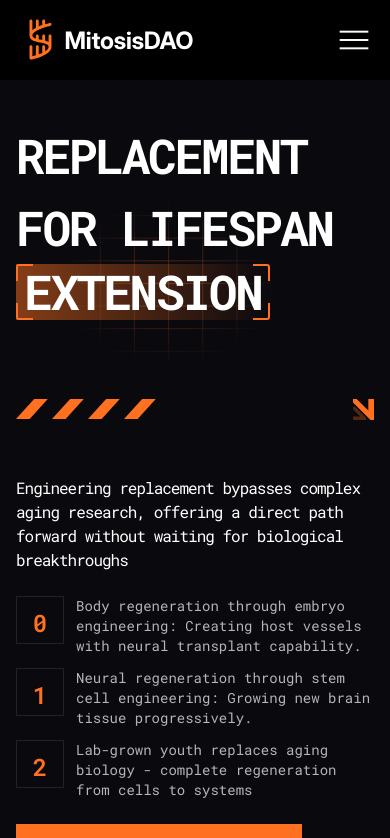
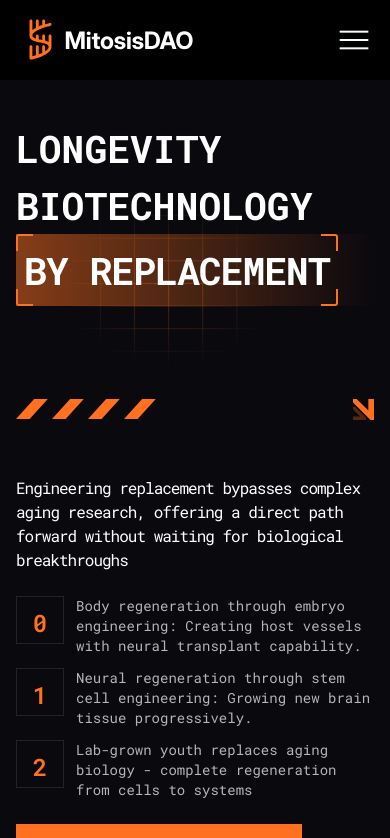
Before and after one commit to DucTinNguyen/DAO, a Next.js app: page /science in a window 390 px wide. Shown: the top 838 px of the page. Built offline with nearby package versions, Linux system fonts and the light colour scheme.

Commit message:
fix: update banner

```diff
--- a/src/components/replacement/index.tsx
+++ b/src/components/replacement/index.tsx
@@ -18,26 +18,16 @@ const Replacement = () => {
               <div className='relative w-full lg:w-[508px] h-full'>
                   <Image src={lifeSpan} className='w-full h-full' fill alt='' />
                   <div className='flex flex-col justify-between h-[300px] lg:h-full'>
-                      <div className='relative hidden lg:block'>
-                          <h3 className='text-white text-[48px] font-bold uppercase'>Longevity biotechnology</h3>
-                          <h3 className='text-white text-[48px] font-bold uppercase tracking-[-0.96px] bg-life_span leading-[56px]'>
-                              <p className='relative w-fit lg:p-2 h-full'>
+                      <div className='relative'>
+                          <h3 className='text-white text-[38px] lg:text-[48px] font-bold uppercase'>Longevity biotechnology</h3>
+                          <h3 className='text-white text-[38px] lg:text-[48px] font-bold uppercase tracking-[-0.96px] bg-life_span leading-[56px]'>
+                              <p className='relative w-fit p-2 h-full'>
                                   by replacement
                                   <Image src={vt1} alt='' className='absolute top-0 left-0' />
                                   <Image src={vt4} alt='' className='absolute top-0 right-0' />
                                   <Image src={vt2} alt='' className='absolute bottom-0 right-0' />
                                   <Image src={vt3} alt='' className='absolute bottom-0 left-0' />
                               </p>
-                          </h3>
-                      </div>
-                      <div className='relative block lg:hidden'>
-                          <h3 className='text-white text-[48px] font-bold uppercase tracking-[-2.4px]'>Replacement for Lifespan</h3>
-                          <h3 className='text-white text-[48px] font-bold uppercase tracking-[-2.4px] bg-life_span leading-[56px] relative w-fit px-2'>
-                              <Image src={vt1} alt='' className='absolute top-0 left-0' />
-                              <Image src={vt4} alt='' className='absolute top-0 right-0' />
-                              <Image src={vt2} alt='' className='absolute bottom-0 right-0' />
-                              <Image src={vt3} alt='' className='absolute bottom-0 left-0' />
-                              <span className='relative'> Extension</span>
                           </h3>
                       </div>
                       <div className='flex justify-between relative'>
```
